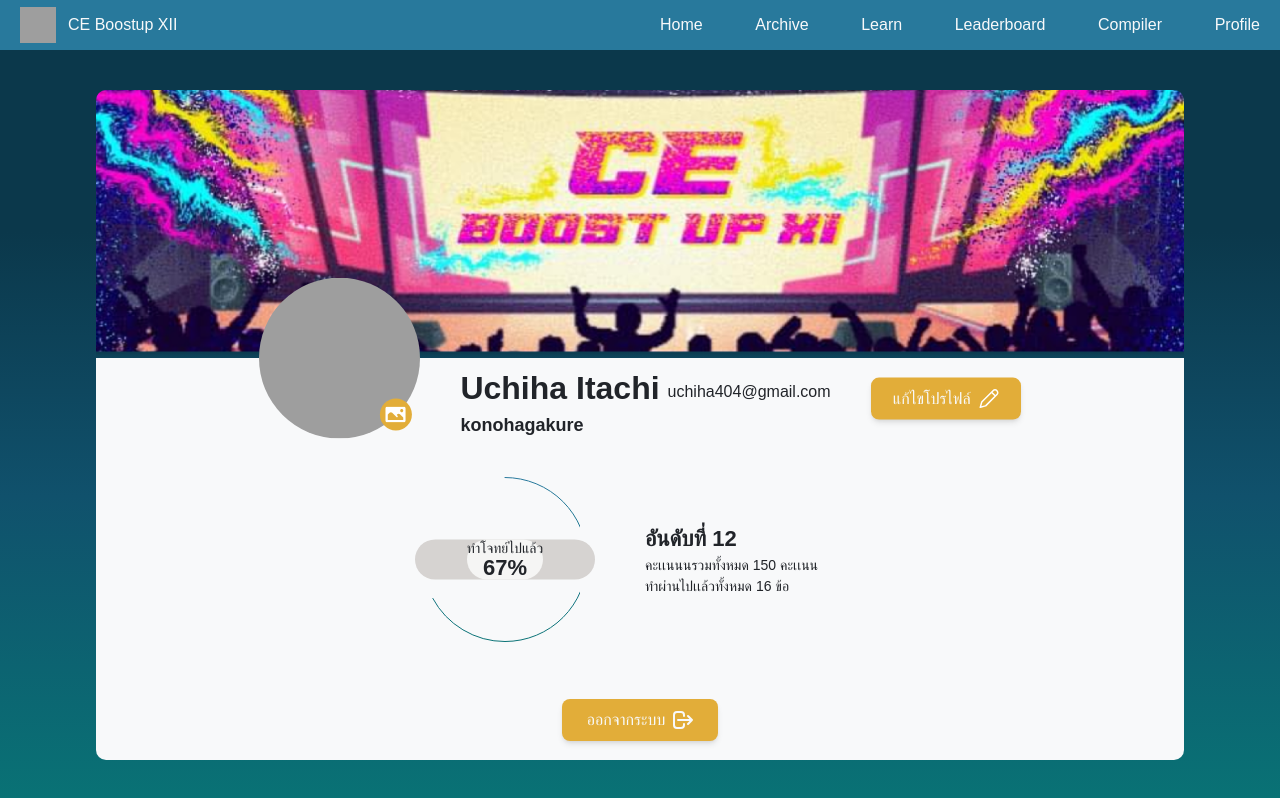
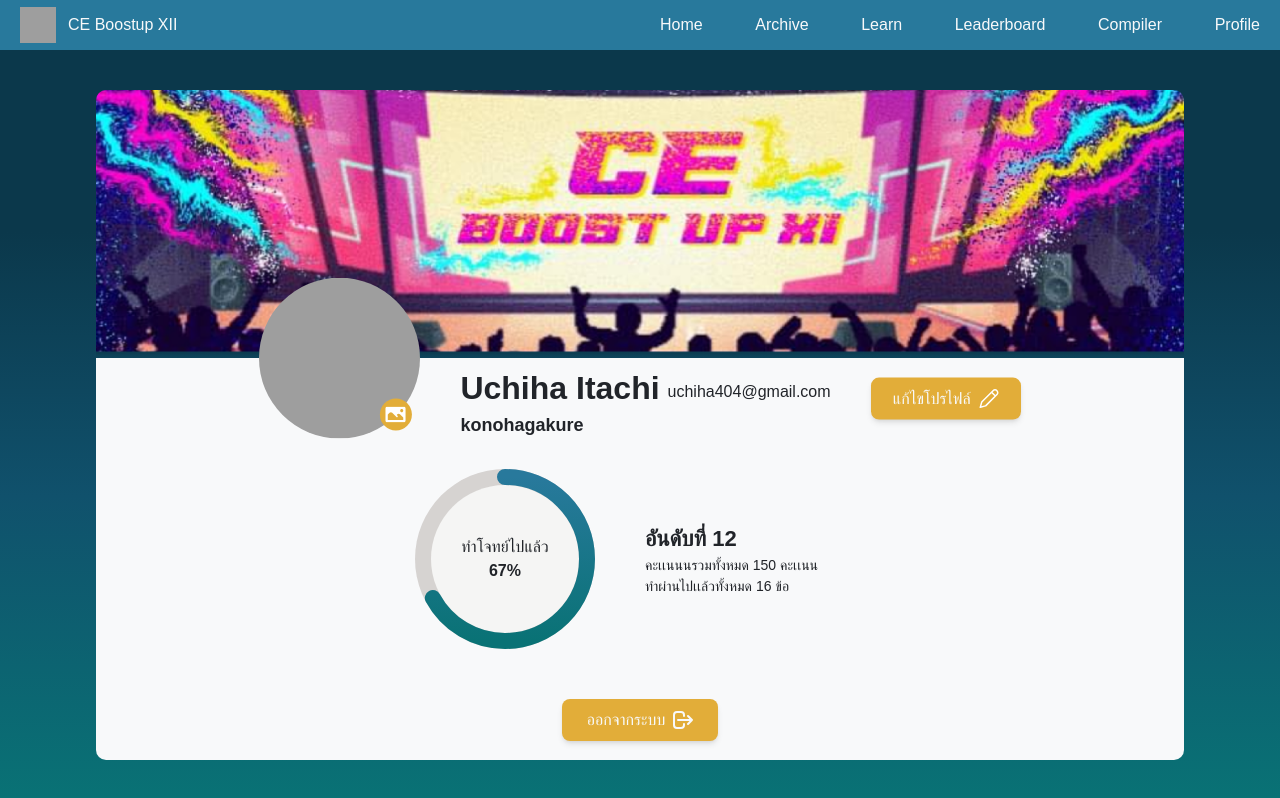
Before and after one commit to CE62-KMITL/CE-Boostup-XII, a React (Vite) app: page /profile in a window 1280 px wide. Built offline with nearby package versions, Linux system fonts and the light colour scheme; grey boxes are pictures that could not be loaded; a web font is replaced by a local one.

Commit message:
feat: Refactor ProblemProgress component and add responsive styling

```diff
--- a/src/components/profile/ProblemProgress.tsx
+++ b/src/components/profile/ProblemProgress.tsx
@@ -7,11 +7,10 @@ type ProblemProgressProps = {
 function ProblemProgress({finished_percentage}: ProblemProgressProps) {
     const progressPercentage = Math.floor(finished_percentage);
     const [windowWidth, setWindowWidth] = useState(window.innerWidth);
-    const [windowState, setWindowState] = useState('');
+    const [windowHeight, setWindowHeight] = useState(window.innerHeight);
     const [scaleWidth, setScaleWidth] = useState(0);
     const [radius, setRadius] = useState(0);
     const [strokeWidth, setStrokeWidth] = useState(0);
-    const [innerSpace, setInnerSpace] = useState(0);
 
     const lgWidth = 160;
     const xlWidth = 180;
@@ -23,8 +22,10 @@ function ProblemProgress({finished_percentage}: ProblemProgressProps) {
     useEffect(() => {
         const handleResize = () => {
             const newWidth = window.innerWidth;
-            if (newWidth !== windowWidth) {
+            const newHeight = window.innerHeight;
+            if (newWidth !== windowWidth || newHeight !== windowHeight) {
                 setWindowWidth(newWidth);
+                setWindowHeight(newHeight);
                 window.location.reload();
             }
         };
@@ -35,59 +36,45 @@ function ProblemProgress({finished_percentage}: ProblemProgressProps) {
             window.removeEventListener('resize', handleResize);
         };
 
-    }, [windowWidth]);
+    }, [windowWidth, windowHeight]);
 
     useEffect(() => {
         if (windowWidth >= 1024 && windowWidth < 1280) {
-            setWindowState('lg-screen');
             setScaleWidth(lgWidth);
-            setRadius((lgWidth / 2) - (lgStroke / 2));
             setStrokeWidth(lgStroke);
-            setInnerSpace(lgStroke * 2);
         } else if (windowWidth >= 1280 && windowWidth < 1536) {
-            setWindowState('xl-screen');
             setScaleWidth(xlWidth);
-            setRadius((xlWidth / 2) - (xlStroke / 2));
             setStrokeWidth(xlStroke);
-            setInnerSpace(xlStroke * 2);
         } else if (windowWidth >= 1536) {
-            setWindowState('2xl-screen');
             setScaleWidth(xxlWidth);
-            setRadius((xxlWidth / 2) - (xxlStroke / 2));
             setStrokeWidth(xxlStroke);
-            setInnerSpace(xxlStroke * 2);
         }
-    }, [windowWidth]);
+        setRadius((scaleWidth / 2) - (strokeWidth / 2));
+    }, [windowWidth, scaleWidth, strokeWidth]);
 
     const circumference = 2 * Math.PI * radius;
     const offset = circumference - (progressPercentage / 100) * circumference;
 
     return (
-        <div className={`relative flex justify-center items-center w-[${scaleWidth}px] h-[${scaleWidth}px]`}>
+        <div className="relative flex justify-center items-center"
+        style={{ width: `${scaleWidth}px`, height: `${scaleWidth}px` }}>
             <div className="absolute flex justify-center items-center">
-                <div className={`bg-stone-300 rounded-full flex justify-center items-center w-[${scaleWidth}px] h-[${scaleWidth}px] p-[${strokeWidth}px]`}>
-                    <div className={`bg-stone-100 rounded-full flex justify-center items-center w-[${scaleWidth - innerSpace}px] h-[${scaleWidth - innerSpace}px]`}>
+                <div className="bg-stone-300 rounded-full flex justify-center items-center"
+                style={{ width: `${scaleWidth}px`, height: `${scaleWidth}px`, padding: `${strokeWidth}px` }}>
+                    <div className="bg-stone-100 rounded-full flex justify-center items-center"
+                    style={{ width: `${scaleWidth - strokeWidth * 2}px`, height: `${scaleWidth - strokeWidth * 2}px` }}>
                         <div className="flex flex-col justify-center items-center">
-                            <div className={`
-                                ${windowState === 'lg-screen' ? 'text-[12px] font-medium leading-2' : ''}
-                                ${windowState === 'xl-screen' ? 'text-[14px] font-medium leading-4' : ''}
-                                ${windowState === '2xl-screen' ? 'text-[16px] font-medium leading-6' : ''}
-                            `}>
+                            <div className={`text-[${windowWidth >= 1536 ? 16 : windowWidth >= 1280 ? 14 : 12}px] font-medium`}>
                                 ทำโจทย์ไปแล้ว
                             </div>
-                            <div className={`
-                                ${windowState === 'lg-screen' ? 'text-[20px] font-bold leading-4' : ''}
-                                ${windowState === 'xl-screen' ? 'text-[22px] font-bold leading-6' : ''}
-                                ${windowState === '2xl-screen' ? 'text-[24px] font-bold leading-8' : ''}
-                            `}>
+                            <div className={`text-[${windowWidth >= 1536 ? 24 : windowWidth >= 1280 ? 22 : 20}px] font-bold`}>
                                 {progressPercentage}%
                             </div>
                         </div>
                     </div>
                 </div>
             </div>
-            <svg className={`absolute transform -rotate-90 w-[${scaleWidth}px] h-[${scaleWidth}px]`}
-            xmlns="http://www.w3.org/2000/svg" version="1.1">
+            <svg className="absolute transform -rotate-90" style={{ width: `${scaleWidth}px`, height: `${scaleWidth}px` }} xmlns="http://www.w3.org/2000/svg" version="1.1">
                 <defs>
                     <linearGradient id="GradientColor">
                         <stop offset="0%" stopColor="#097275" />
@@ -95,11 +82,12 @@ function ProblemProgress({finished_percentage}: ProblemProgressProps) {
                     </linearGradient>
                 </defs>
                 <circle
-                    className={`fill-none stroke-[${strokeWidth}px]`}
+                    className="fill-none"
                     cx="50%"
                     cy="50%"
                     r={radius}
                     strokeLinecap="round"
+                    strokeWidth={strokeWidth}
                     style={{
                         stroke: 'url(#GradientColor)',
                         strokeDasharray: circumference,
```
